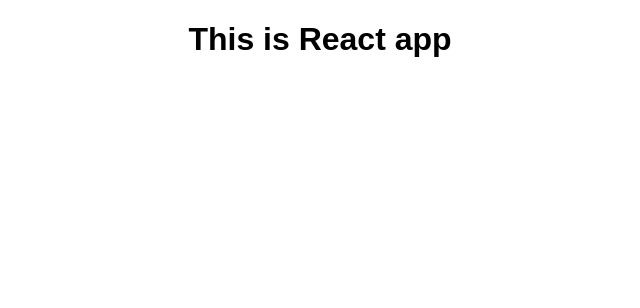
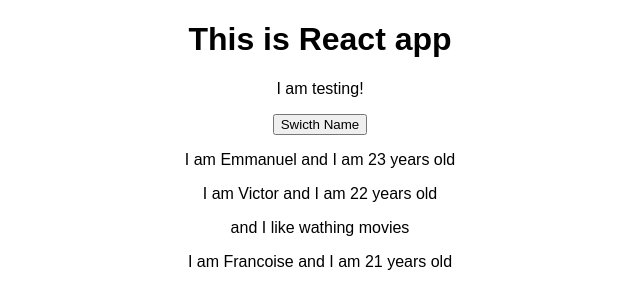
Before and after one commit to hakoemmy/React-app-recommended, a React (Create React App) app: page / in a window 1280 px wide. Shown: the top 308 px of the page, without its empty margins (320-960 px from the left). Built offline with nearby package versions, Linux system fonts and the light colour scheme.

Commit message:
Add Person component Add State Add event listener

```diff
--- a/package.json
+++ b/package.json
@@ -12,5 +12,6 @@
     "build": "react-scripts build",
     "test": "react-scripts test --env=jsdom",
     "eject": "react-scripts eject"
-  }
+  },
+  "devDependencies": {}
 }
--- a/src/App.js
+++ b/src/App.js
@@ -1,12 +1,55 @@
 import React, { Component } from 'react';
 import './App.css';
+import Person from './Person/Person';
+
 
 class App extends Component {
+  state = {
+     persons: [
+      {
+         name: 'Emmanuel',
+         age: 23
+      },
+      {
+          name: 'Victor',
+          age: 22
+      },
+       {
+          name: 'Francoise',
+          age: 21
+        }
+      ]
+    };
+
+    switchNameHandler = () =>{
+
+      this.setState({
+        persons: [
+        {
+           name: 'Peter',
+           age: 24
+        },
+        {
+            name: 'Victor',
+            age: 22
+        },
+         {
+            name: 'Francoise',
+            age: 22
+          }
+        ]})
+
+    }
   render() {
     return (
-      <div className="App">
-        <h1>This is React app</h1>
-      </div>
+    <div className="App">
+       <h1>This is React app</h1>
+       <p>I am testing!</p>
+       <button onClick={this.switchNameHandler}>Swicth Name</button>
+       <Person name={this.state.persons[0].name} age={this.state.persons[0].age}/>
+       <Person name={this.state.persons[1].name} age={this.state.persons[1].age}> and I like wathing movies</Person>
+       <Person name={this.state.persons[2].name} age={this.state.persons[2].age}/>
+    </div>
     );
   }
 }
--- /dev/null
+++ b/src/Person/Person.js
@@ -0,0 +1,13 @@
+import React from 'react';
+
+const person = (props) =>{
+    return(
+        <div>
+            <p>I am {props.name} and I am {props.age} years old</p>
+            <p>{props.children}</p>
+        </div>
+
+    );
+};
+
+export default person;
```
Also changed, not shown: public/index.html (+0 -10 lines), 1 other file (tests, documents, lock files or other folders).
